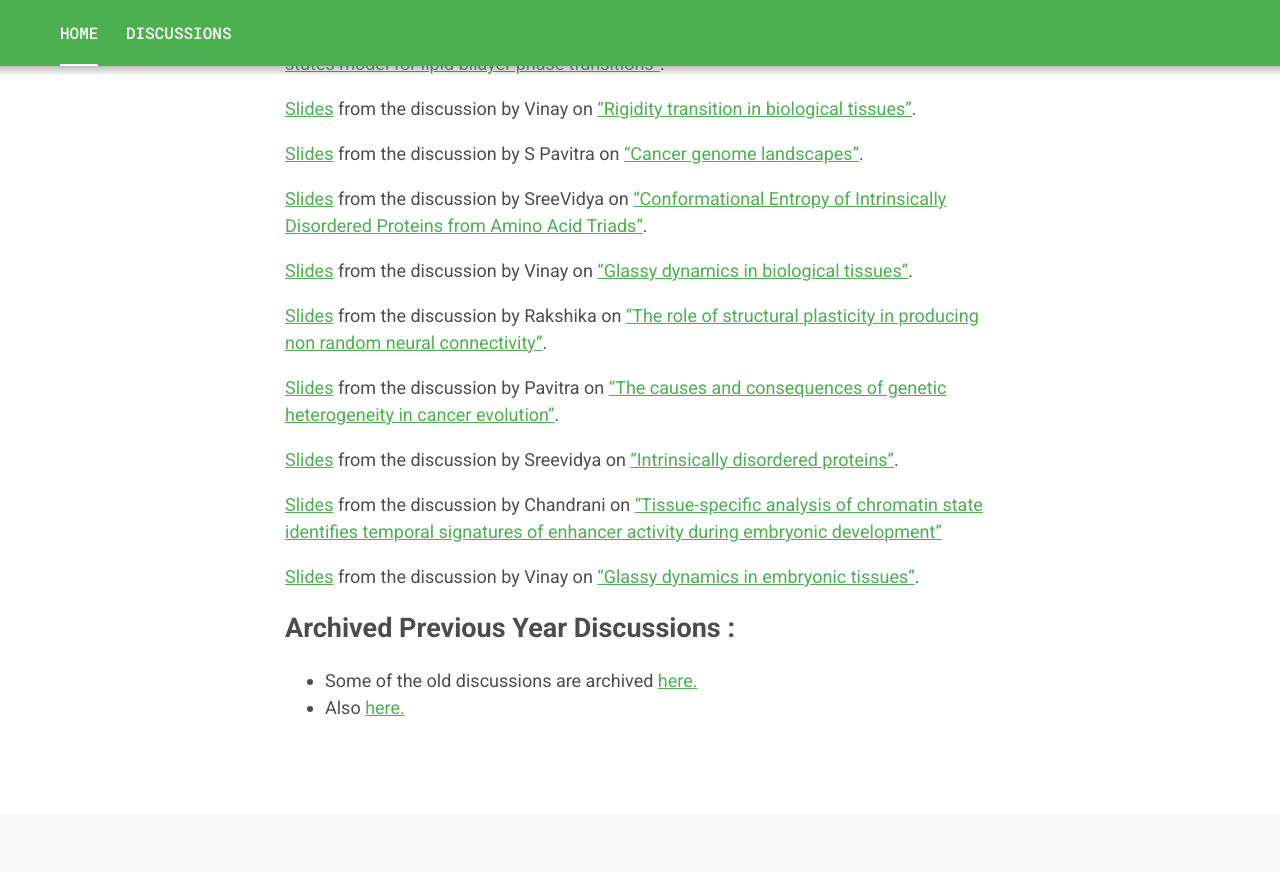
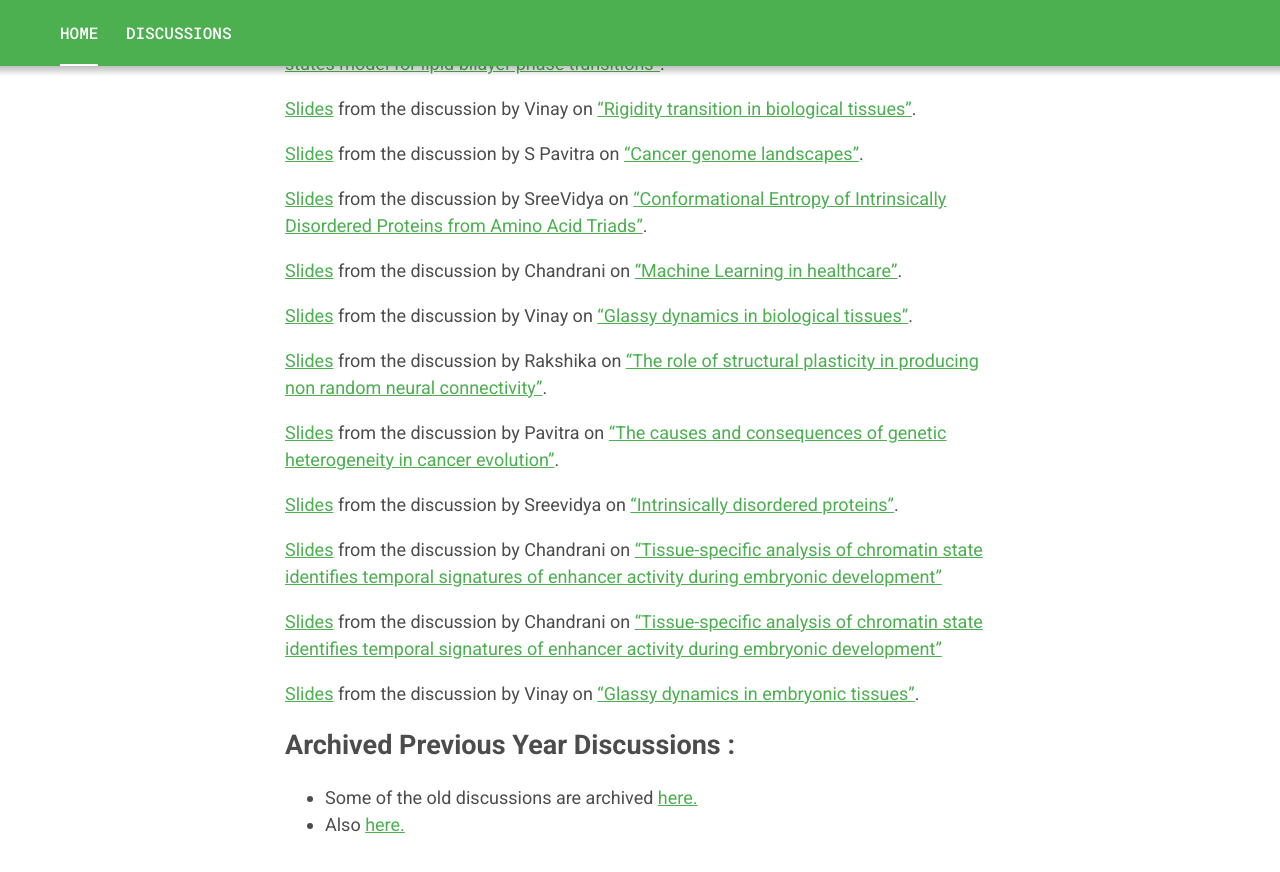
Before and after one commit to vinayphys/discussion2020, a Jekyll site: the page built from index.markdown, in a window 1280 px wide and 900 px high, scrolled down 1171 px. Shown: the top 872 px of the window. Built offline with Jekyll 4.4.1, drawn with Linux system fonts in a browser that asks for light colours.

Commit message:
Update index.markdown

```diff
--- a/index.markdown
+++ b/index.markdown
@@ -29,13 +29,15 @@ Venue   :      Room No. 123 or 117
 
 ## Slides from previous discussions:
 
-[Slides](https://github.com/vinayphys/discussion2019/blob/master/slides/lipid_Classification_ml_chandrani.pdf) from the discussion by Chandrani on ["A machine learning assessment of the two states model for lipid bilayer phase transitions"](https://vinayphys.github.io/discussion2019/2019/10/stochastic_resonance).
+[Slides](https://github.com/vinayphys/discussion2019/blob/master/slides/lipid_Classification_ml_chandrani.pdf) from the discussion by Chandrani on ["A machine learning assessment of the two states model for lipid bilayer phase transitions"](https://vinayphys.github.io/discussion2019/2019/10/slipid_classification_ML).
 
 [Slides](https://github.com/vinayphys/discussion2019/blob/master/slides/vinay_discussion2019_3.pdf) from the discussion by Vinay on ["Rigidity transition in biological tissues"](https://vinayphys.github.io/discussion2019/2019/09/Rigidity_transition).
 
 [Slides](https://github.com/vinayphys/discussion2019/blob/master/slides/cancer_Genome_landscape_pavitra.pdf) from the discussion by S Pavitra on ["Cancer genome landscapes"](https://vinayphys.github.io/discussion2019/2019/09/cancer_genome_landscape).
 
 [Slides](https://github.com/vinayphys/discussion2019/blob/master/slides/Conformational_Entropy_of_IDP_SreeVidya.pdf) from the discussion by SreeVidya on ["Conformational Entropy of Intrinsically Disordered Proteins from Amino Acid Triads"](https://vinayphys.github.io/discussion2019/2019/09/conformational_entropy_of_IDP).
+
+[Slides](https://github.com/vinayphys/discussion2019/blob/master/slides/Ml_healthcare_chandrani.pdf) from the discussion by Chandrani on ["Machine Learning in healthcare"](https://vinayphys.github.io/discussion2019/2019/08/healthcare_machine_learning).
 
 
 [Slides](https://github.com/vinayphys/discussion2019/blob/master/slides/vinay_discussion2019_2.pdf) from the discussion by Vinay on ["Glassy dynamics in biological tissues"](https://vinayphys.github.io/discussion2019/2019/08/glassy_dynamics_embryonic_tissues-II).
@@ -48,6 +50,8 @@ Venue   :      Room No. 123 or 117
 
 [Slides](https://github.com/vinayphys/discussion2019/blob/master/slides/Chandrani_discussion.pdf) from the discussion by Chandrani on ["Tissue-specific analysis of chromatin state identifies temporal signatures of enhancer activity during embryonic development"](https://vinayphys.github.io/discussion2019/2019/07/enhancer_activity_during_embryonic_development-II)
 
+[Slides](https://github.com/vinayphys/discussion2019/blob/master/slides/Chandrani_discussion.pdf) from the discussion by Chandrani on ["Tissue-specific analysis of chromatin state identifies temporal signatures of enhancer activity during embryonic development"](https://vinayphys.github.io/discussion2019/2019/07/enhancer_activity_during_embryonic_development)
+
 [Slides](https://github.com/vinayphys/discussion2019/blob/master/slides/vinay_discussion2019_1.pdf) from the discussion by Vinay on ["Glassy dynamics in embryonic tissues"](https://vinayphys.github.io/discussion2019/2019/06/glassy_dynamics_embryonic_tissues).
 
 
```
